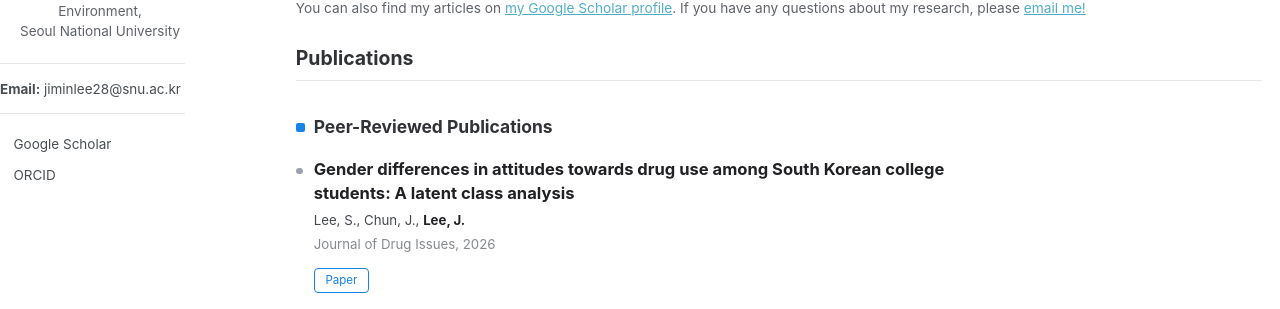
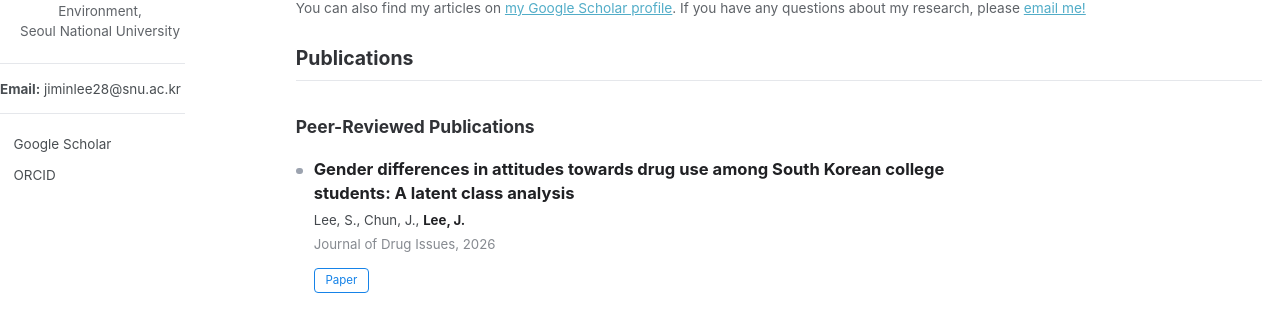
Before and after one commit to jiminlee-research/jiminlee-research.github.io, a Jekyll site: the page built from _pages/publications.html, in a window 1280 px wide. Shown: the part 462-771 px from the top of the page. Built offline with Jekyll 4.4.1, drawn with Linux system fonts in a browser that asks for light colours; a style sheet for code colours, icons or effects is not loaded.

Commit message:
Remove bullet squares from section subheadings
Co-Authored-By: Claude Opus 5.5 <noreply@anthropic.com>
Claude-Session: https://claude.ai/code/session_01PcjxNfDHwsJtJ6agebrJHV

```diff
--- a/_pages/publications.html
+++ b/_pages/publications.html
@@ -45,7 +45,6 @@ author_profile: true
 .ri-card h3 { font-size:.816rem; color:#303236; margin:0 0 .5rem; line-height:1.35; }
 .ri-card p { font-size:.704rem; color:#5f6368; margin:0; line-height:1.55; }
 .pub-group { display:flex; align-items:center; gap:.5rem; font-weight:700; }
-.pub-group::before { content:""; width:.5rem; height:.5rem; background:#1683e8; border-radius:2px; flex:0 0 auto; }
 .pub-body { max-width:720px; }
 .pub-body { padding-left:1rem; }
 .pub-title { position:relative; }
```
